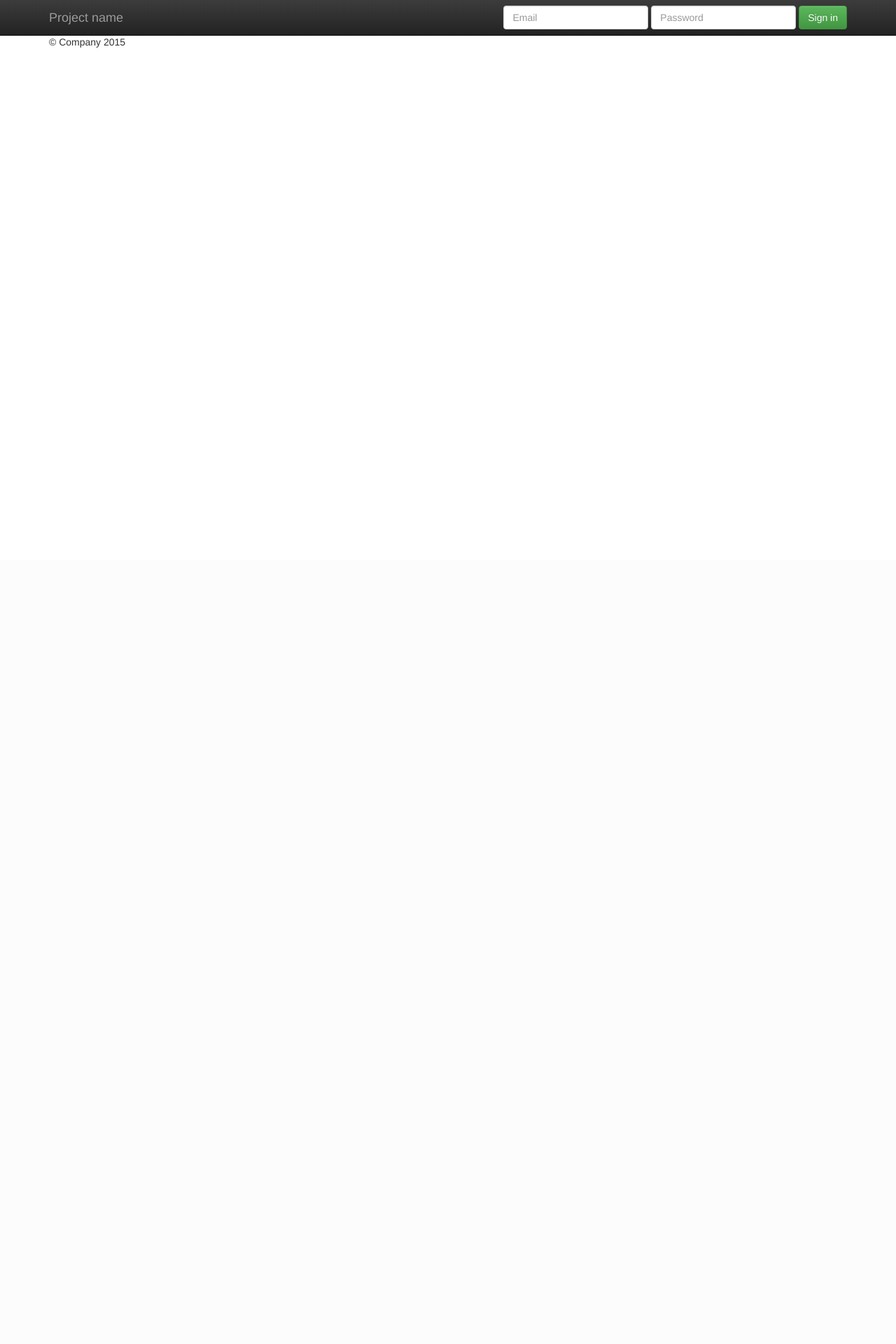
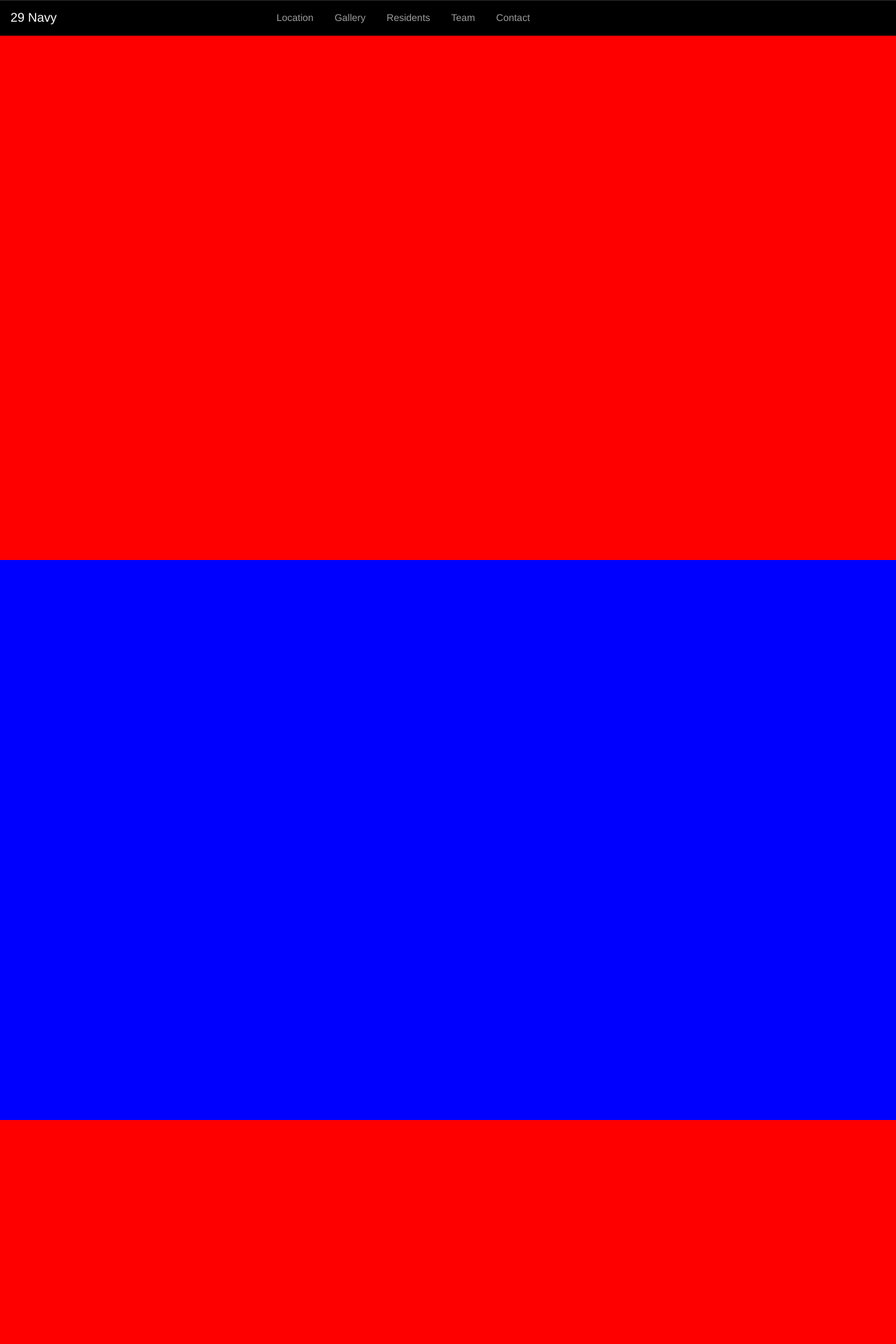
Before and after one commit to dresosh/andre29N, a PHP site: page / in a window 1280 px wide. Shown: the top 1920 px of the page at 70% size. Before the commit the page ends 68 px from the top, so only its background shows below. Run offline with PHP 8.4, Linux system fonts and the light colour scheme; some libraries are stand-ins or nearby versions.

Commit message:
adds style to navbar

```diff
--- a/css/main.css
+++ b/css/main.css
@@ -2,5 +2,57 @@
  * Author's custom styles
  * ========================================================================== */
 /*# sourceMappingURL=main.css.map */
+body {
+  margin: 0;
+  padding: 0; }
+
+.navbar-inverse .navbar-nav > li > a:hover, .navbar-inverse .navbar-nav > li > a:focus {
+  color: red; }
+
+.centerNav {
+  margin: 0 auto;
+  width: 500px; }
+
+.red {
+  background: red;
+  margin: auto; }
+
+.collapse.navbar-collapse ul {
+  position: absolute;
+  left: 45%;
+  transform: translateX(-50%); }
+
+.location {
+  background: red;
+  width: 100%;
+  height: 100vh; }
+
+.gallery {
+  background: blue;
+  width: 100%;
+  height: 100vh; }
+
+.lofts {
+  background: red;
+  width: 100%;
+  height: 100vh; }
+
+.residents {
+  background: blue;
+  width: 100%;
+  height: 100vh; }
+
+.team {
+  background: red;
+  width: 100%;
+  height: 100vh; }
+
+.contact {
+  background: blue;
+  width: 100%;
+  height: 100vh; }
+
+.navbar-inverse {
+  background: #000000; }
 
 /*# sourceMappingURL=main.css.map */
--- a/css/main.scss
+++ b/css/main.scss
@@ -2,4 +2,76 @@
  * Author's custom styles
  * ========================================================================== */
 
+$navbar-color: #000000;
+
+
+
 /*# sourceMappingURL=main.css.map */
+body {
+  margin: 0;
+  padding: 0;
+}
+
+.navbar-inverse .navbar-nav>li>a:hover, .navbar-inverse .navbar-nav>li>a:focus {
+    color: red;
+}
+
+.centerNav {
+  margin: 0 auto;
+  width: 500px;
+}
+
+.red {
+  background: red;
+  // width: 600px;
+  margin: auto;
+
+}
+
+.collapse.navbar-collapse  {
+  ul {
+    position: absolute;
+    left: 45%;
+    transform: translateX(-50%);
+  }
+}
+
+.location {
+  background: red;
+  width: 100%;
+  height: 100vh;
+}
+
+.gallery {
+  background: blue;
+  width: 100%;
+  height: 100vh;
+}
+
+.lofts {
+  background: red;
+  width: 100%;
+  height: 100vh;
+}
+
+.residents {
+  background: blue;
+  width: 100%;
+  height: 100vh;
+}
+
+.team {
+  background: red;
+  width: 100%;
+  height: 100vh;
+}
+
+.contact {
+  background: blue;
+  width: 100%;
+  height: 100vh;
+}
+
+.navbar-inverse {
+  background: $navbar-color;
+}
--- a/index.html
+++ b/index.html
@@ -6,57 +6,76 @@
         <title>29 Navy</title>
         <meta name="description" content="">
         <meta name="viewport" content="width=device-width, initial-scale=1">
-
         <link rel="stylesheet" href="css/bootstrap.min.css">
-        <style>
-            body {
-                padding-top: 50px;
-                padding-bottom: 20px;
-            }
-        </style>
         <link rel="stylesheet" href="css/bootstrap-theme.min.css">
         <link rel="stylesheet" href="css/main.css">
 
         <script src="js/vendor/modernizr-2.8.3-respond-1.4.2.min.js"></script>
     </head>
     <body>
-    <nav class="navbar navbar-inverse navbar-fixed-top" role="navigation">
-      <div class="container">
+
+
+      <nav class="navbar navbar-default navbar-fixed-top navbar-inverse">
+        <div class="container-fluid">
+          <!-- Brand and toggle get grouped for better mobile display -->
           <div class="navbar-header">
-          <button type="button" class="navbar-toggle collapsed" data-toggle="collapse" data-target="#navbar" aria-expanded="false" aria-controls="navbar">
+            <button type="button" class="navbar-toggle collapsed" data-toggle="collapse" data-target="#bs-example-navbar-collapse-1" aria-expanded="false">
               <span class="sr-only">Toggle navigation</span>
               <span class="icon-bar"></span>
               <span class="icon-bar"></span>
               <span class="icon-bar"></span>
             </button>
-          <a class="navbar-brand" href="#">Project name</a>
+            <a class="navbar-brand" href="#">29 Navy</a>
           </div>
-        <div id="navbar" class="navbar-collapse collapse">
-          <form class="navbar-form navbar-right" role="form">
-            <div class="form-group">
-              <input type="text" placeholder="Email" class="form-control">
-            </div>
-            <div class="form-group">
-              <input type="password" placeholder="Password" class="form-control">
-            </div>
-            <button type="submit" class="btn btn-success">Sign in</button>
-          </form>
-        </div><!--/.navbar-collapse -->
-      </div>
+
+          <!-- Collect the nav links, forms, and other content for toggling -->
+          <div class="collapse navbar-collapse" id="bs-example-navbar-collapse-1">
+            <ul class="nav navbar-nav">
+
+              <li><a href="#">Location</a></li>
+              <li><a href="#">Gallery</a></li>
+              <li><a href="#">Residents</a></li>
+              <li><a href="#">Team</a></li>
+              <li><a href="#">Contact</a></li>
+
+            </ul>
+          </div><!-- /.navbar-collapse -->
+        </div><!-- /.container-fluid -->
       </nav>
 
 
-    <div class="container">
 
 
 
-      <footer>
-        <p>&copy; Company 2015</p>
-      </footer>
-    </div> <!-- /container -->        <script src="//ajax.googleapis.com/ajax/libs/jquery/1.11.2/jquery.min.js"></script>
+    <div class="container-fluid">
 
+      <div class="row">
 
+        <div class="location">
+        </div>
 
+        <div class="gallery">
+        </div>
+
+        <div class="lofts">
+        </div>
+
+        <div class="residents">
+        </div>
+
+        <div class="team">
+        </div>
+
+        <div class="contact">
+        </div>
+
+      </div>
+
+      <footer></footer>
+
+    </div> <!-- /container -->
+
+        <script src="//ajax.googleapis.com/ajax/libs/jquery/1.11.2/jquery.min.js"></script>
         <script>window.jQuery || document.write('<script src="js/vendor/jquery-1.11.2.min.js"><\/script>')</script>
         <script src="js/vendor/bootstrap.min.js"></script>
         <script src="js/main.js"></script>
```
Also changed, not shown: 1 other file. Lines whose indentation alone changed are shown as unchanged.
